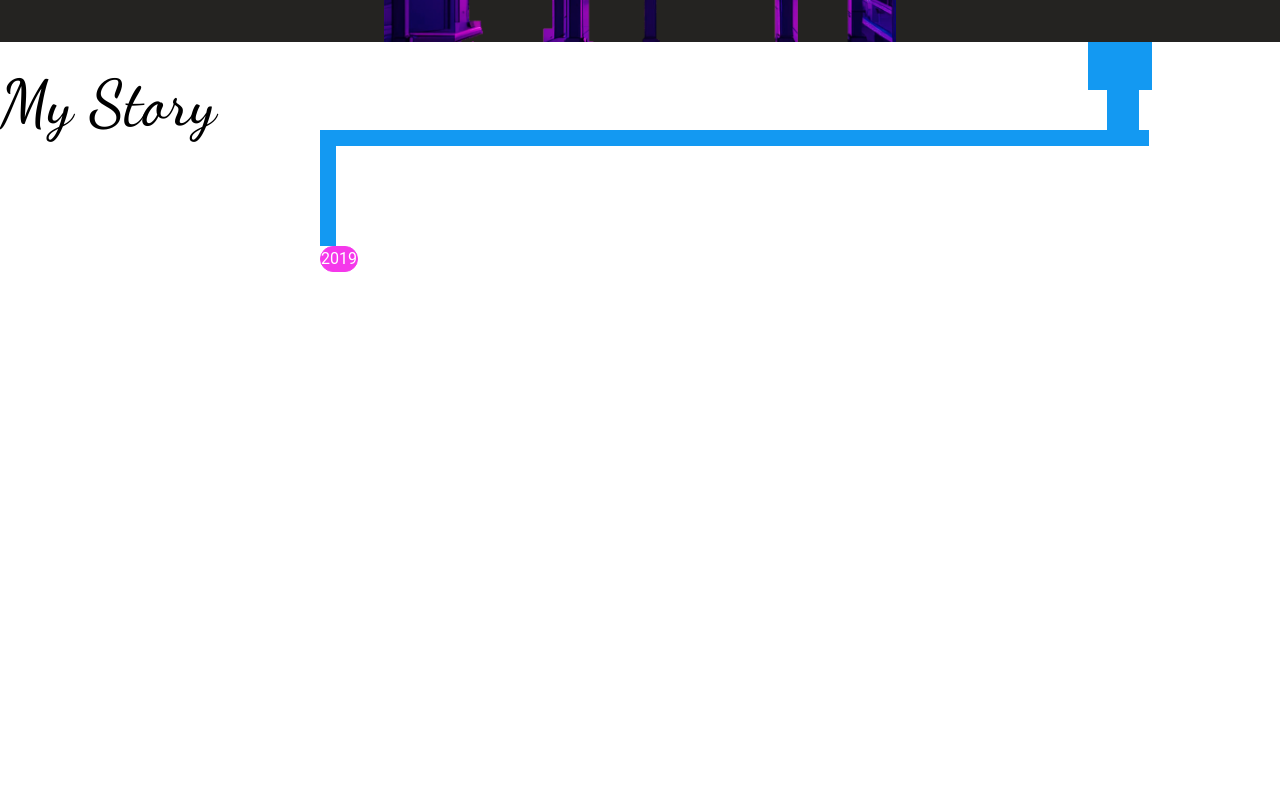
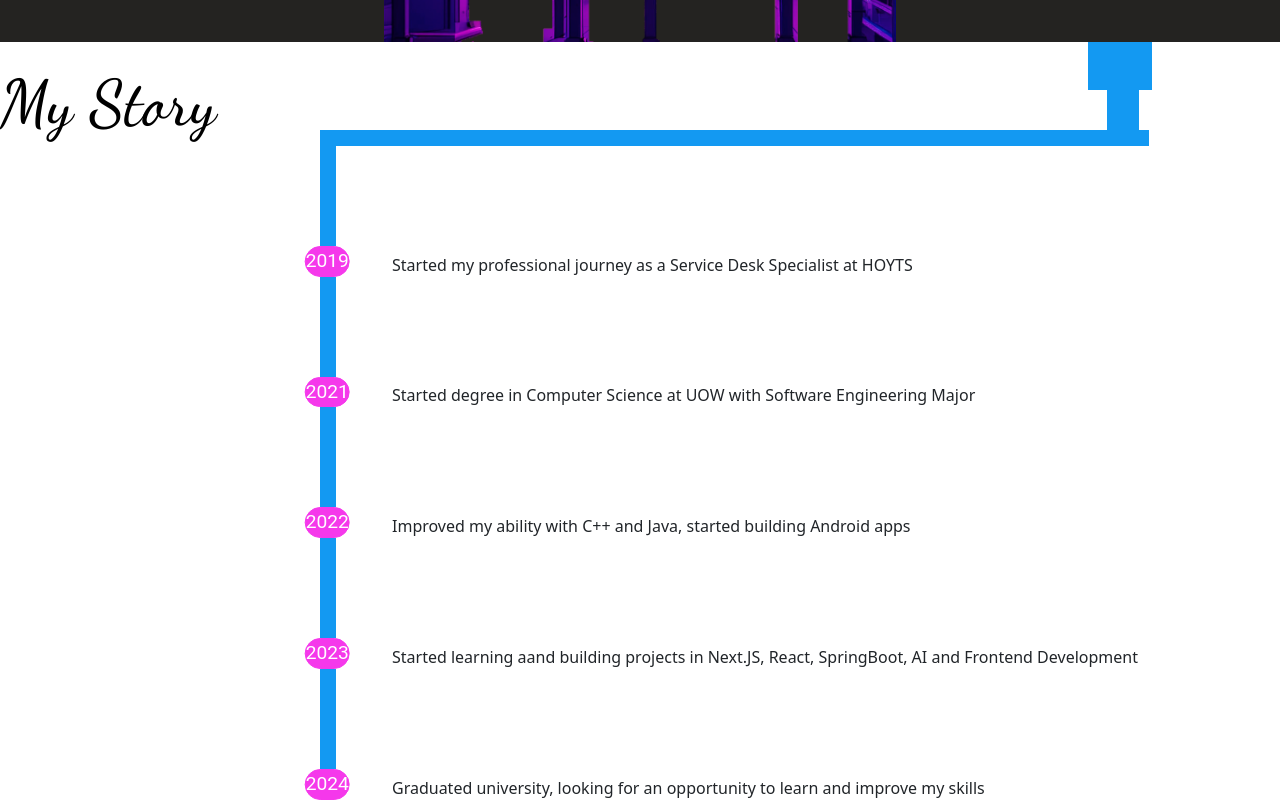
Before and after one commit to lukesngr/sangaworld, a Next.js app: page /home in a window 1280 px wide. Shown: the part 1073-1873 px from the top of the page. Before the commit the page ends 1719 px from the top, so only its background shows below. Built offline with nearby package versions, Linux system fonts and the light colour scheme.

Commit message:
Looking good just gonna add word wrap to break up dotpoints

```diff
--- a/src/components/home/MyStory.js
+++ b/src/components/home/MyStory.js
@@ -11,7 +11,20 @@ export default function MyStory() {
         </div>
         <div className='dotPointsContainer'>
             <div className='dotPointsMargin'></div>
-            <div className='time'>2019</div>
+            <span className='time time-1'>2019</span>
+            <span className='dotPoint'>Started my professional journey as a Service Desk Specialist at HOYTS</span>
+            <div className='dotPointsMargin'></div>
+            <span className='time time-2'>2021</span>
+            <span className='dotPoint'>Started degree in Computer Science at UOW with Software Engineering Major</span>
+            <div className='dotPointsMargin'></div>
+            <span className='time time-3'>2022</span>
+            <span className='dotPoint'>Improved my ability with C++ and Java, started building Android apps</span>
+            <div className='dotPointsMargin'></div>
+            <span className='time time-4'>2023</span>
+            <span className='dotPoint'>Started learning aand building projects in Next.JS, React, SpringBoot, AI and Frontend Development</span>
+            <div className='dotPointsMargin'></div>
+            <span className='time time-5'>2024</span>
+            <span className='dotPoint'>Graduated university, looking for an opportunity to learn and improve my skills</span>
         </div>
     </div></>
 }
--- a/src/styles/mystory.scss
+++ b/src/styles/mystory.scss
@@ -55,6 +55,16 @@
     border-radius: 25px;
     border: 1px solid theme.$focused-pink-color;
     width: fit-content;
+    transform: translateX(-34%);
+    position: relative;
+    margin: 0;
+    font-size: 1.2em;
+    display: block;
+}
+
+.dotPoint {
+    position: absolute;
+    transform: translate(9vh, -3vh);
 }
 
 @keyframes moveInWithScroll {
```
